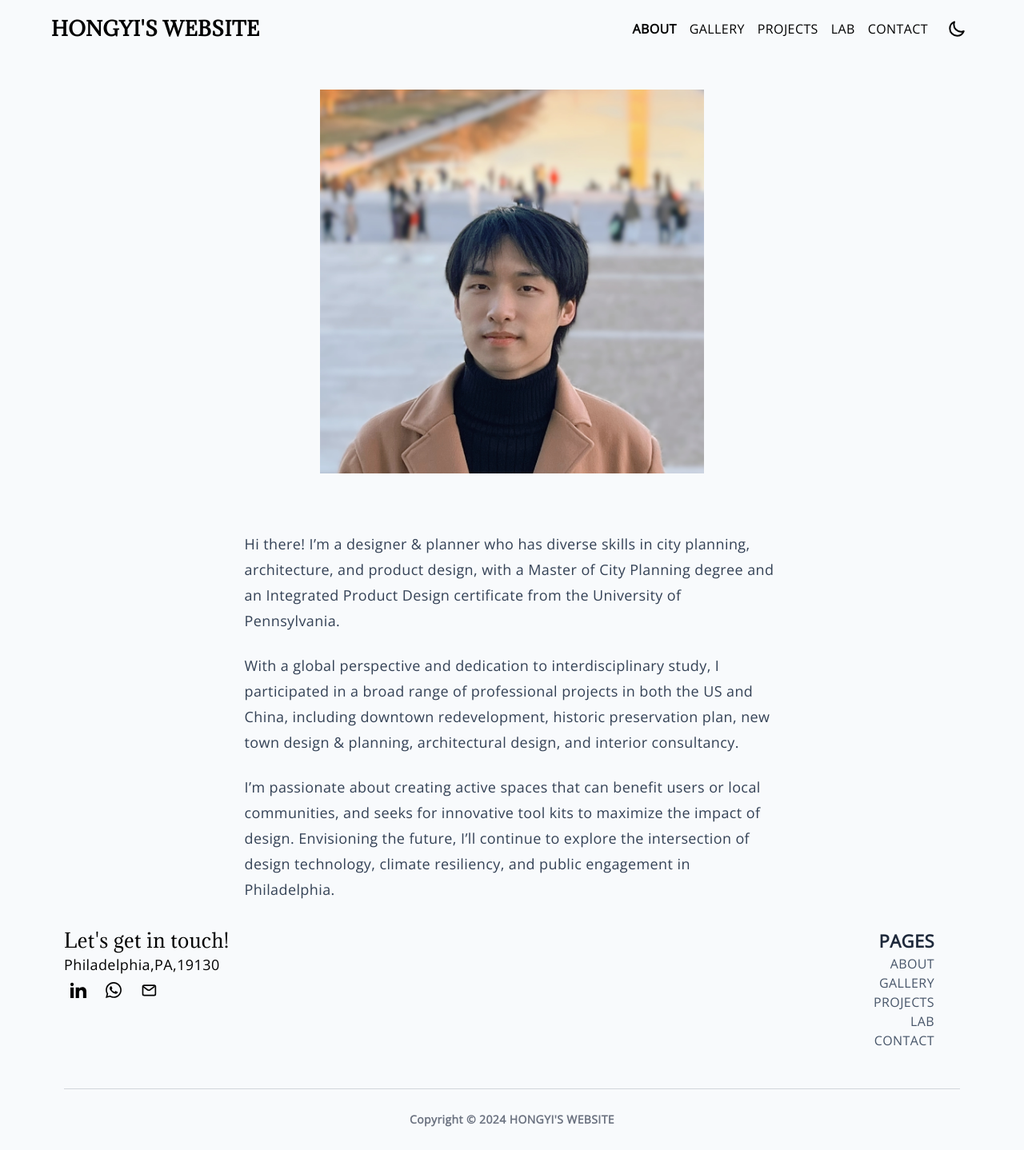
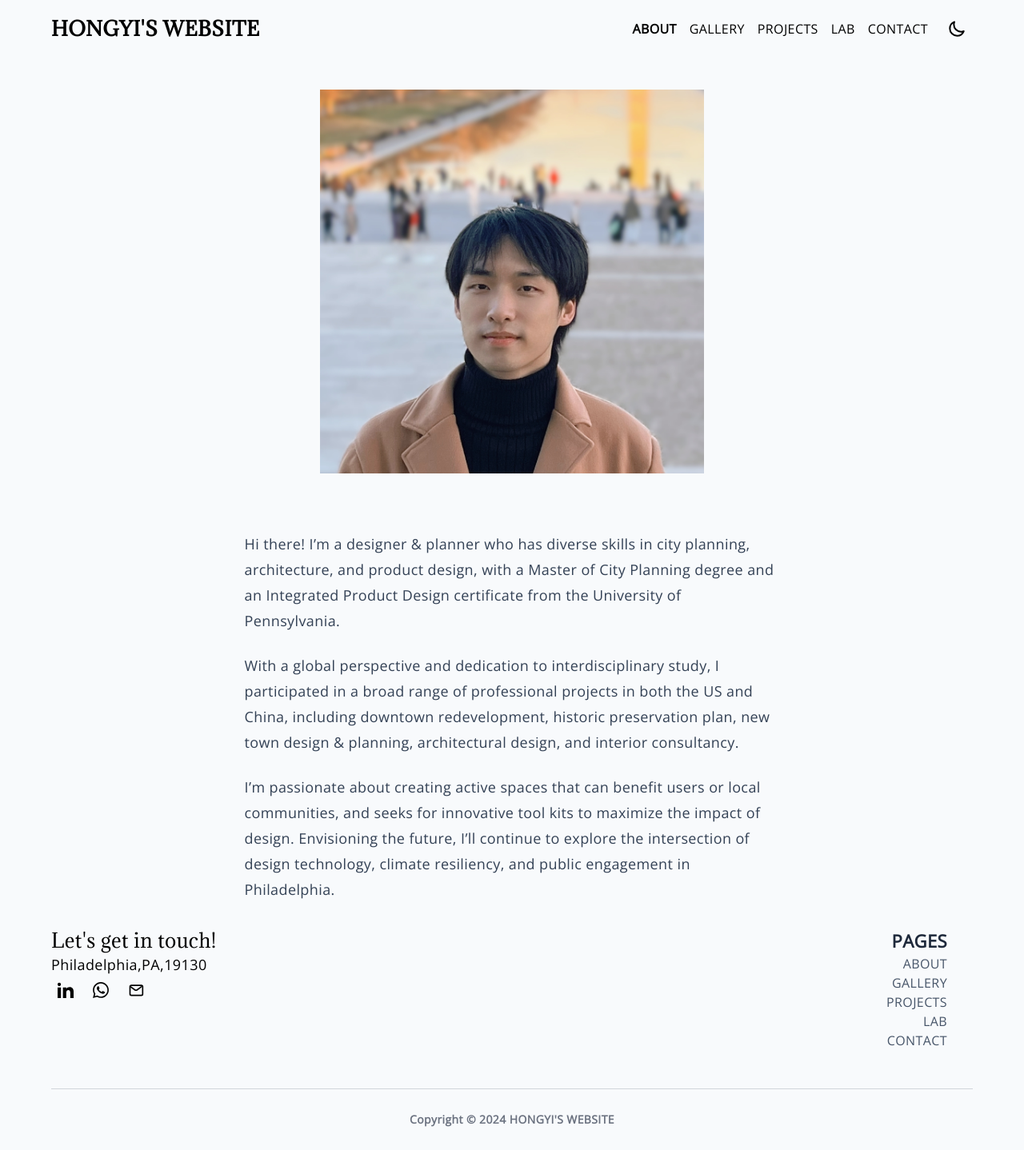
Before and after one commit to hongyili-hl/hongyili-hl.github.io, a Jekyll site: the page built from about.md, in a window 1280 px wide. Shown: the whole page at 80% size. Built offline with Jekyll 4.4.1, drawn with Linux system fonts in a browser that asks for light colours.

Commit message:
Update footer.html

```diff
--- a/_includes/footer.html
+++ b/_includes/footer.html
@@ -1,7 +1,7 @@
 {% capture currentYear %}{{ 'now' | date: '%Y' }}{% endcapture %}
 
 <footer class="relative pt-12 pb-6">
-  <div class="container mx-auto px-4">
+  <div class="container mx-auto">
     <div class="flex flex-wrap text-left lg:text-left">
       <div class="w-full lg:w-6/12">
         <h5 class="text-2xl fonat-semibold">{{ site.data[site.lang].footer.title | default: "Let's get in touch!" |
```
